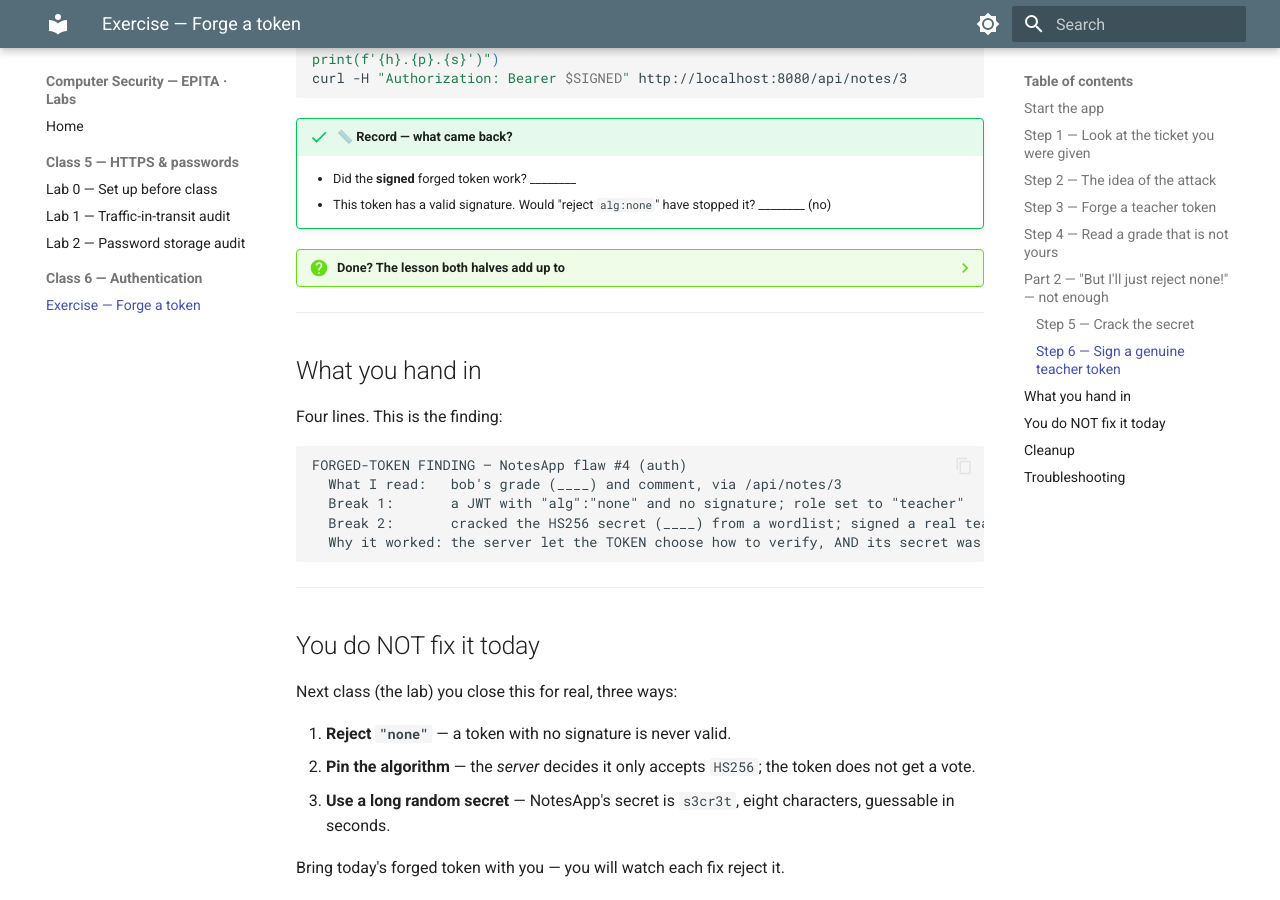
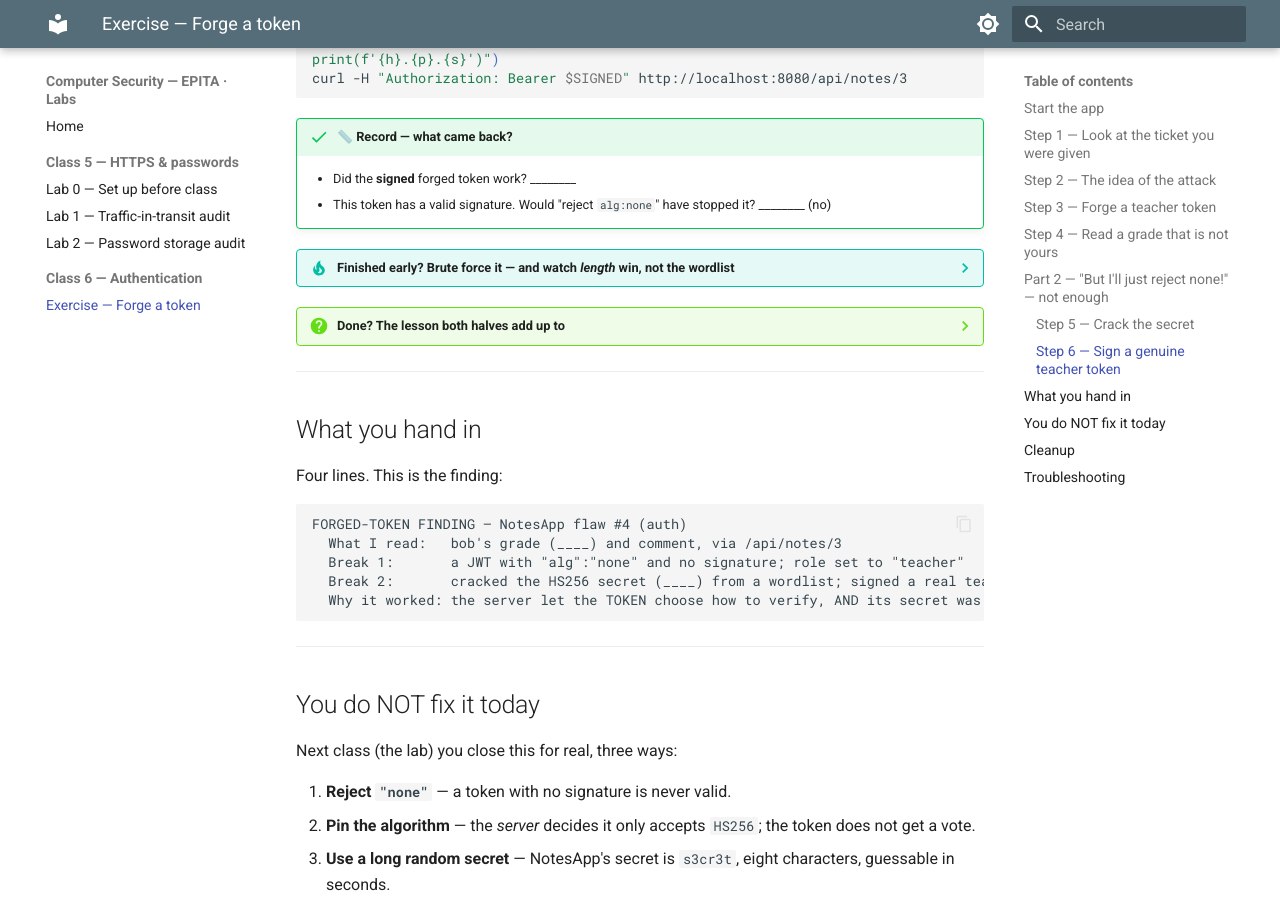
Before and after one commit to KristenPire/epita-security-labs, an MkDocs documentation site: the page built from docs/class6/forge-a-token.md, in a window 1280 px wide and 900 px high, scrolled down 4198 px. Built offline with MkDocs 1.6.1 and Material for MkDocs 9.7.7, drawn with Linux system fonts in a browser that asks for light colours; part of the change alters nothing that is shown.

Commit message:
Class 6: optional brute-force box — measure the length wall
Finished-early extra after the wordlist crack: times the laptop's real
guess rate and prints combinations/time per secret length, showing why
length (not the wordlist) is the real defense. Plus the hashcat mask as
the real-attacker version. No two-hour hang; it estimates, not grinds.

Co-Authored-By: Claude Opus 5 <noreply@anthropic.com>

````diff
--- a/docs/class6/forge-a-token.md
+++ b/docs/class6/forge-a-token.md
@@ -208,6 +208,60 @@ curl -H "Authorization: Bearer $SIGNED" http://localhost:8080/api/notes/3
     - Did the **signed** forged token work? ________
     - This token has a valid signature. Would "reject `alg:none`" have stopped it? ________ (no)
 
+??? tip "Finished early? Brute force it — and watch *length* win, not the wordlist"
+    The wordlist cracked `s3cr3t` in under a second — but only because it is a **word**. What if the
+    secret were random, with no word to look up? Then you must try **every combination**. That is
+    brute force, and its only enemy is **length**.
+
+    You don't need to actually finish cracking (you already have the secret). Instead, measure how
+    fast *your* laptop guesses, and let it print the time wall:
+
+    ```bash
+    python3 - <<'PY'
+    import hmac, hashlib, base64, itertools, string, time
+    tok = "PASTE_ALICE_REAL_TOKEN_FROM_STEP_1"
+    head_payload = ".".join(tok.split(".")[:2])
+    def b64(b): return base64.urlsafe_b64encode(b).rstrip(b"=").decode()
+
+    charset = string.ascii_lowercase + string.digits     # 36 characters: a-z 0-9
+    # Time a quick sample of real guesses to learn this laptop's rate.
+    N, t0 = 100_000, time.time()
+    for i, combo in enumerate(itertools.product(charset, repeat=6)):
+        if i >= N: break
+        b64(hmac.new("".join(combo).encode(), head_payload.encode(), hashlib.sha256).digest())
+    rate = N / (time.time() - t0)
+    print(f"this laptop guesses ~{rate:,.0f} secrets/second in Python\n")
+
+    for length in range(4, 13):
+        combos = len(charset) ** length
+        secs = combos / rate
+        if   secs < 120:      t = f"{secs:.0f} seconds"
+        elif secs < 7200:     t = f"{secs/60:.0f} minutes"
+        elif secs < 172800:   t = f"{secs/3600:.1f} hours"
+        elif secs < 3.15e7:   t = f"{secs/86400:.0f} days"
+        else:                 t = f"{secs/3.15e7:,.0f} years"
+        mark = "  <- s3cr3t is here" if length == 6 else ""
+        print(f"  {length:2d} random chars: {combos:>22,} combos  ->  {t}{mark}")
+    PY
+    ```
+
+    Read the output. `s3cr3t`'s length (6) is already **hours** in Python. Each extra character
+    multiplies the time by 36. By 12 characters it is **millions of years** — and a real key is 32.
+    The wordlist won only because `s3cr3t` was a dictionary word; against a long *random* secret,
+    neither attack ever finishes. **That is fix #3: long AND random.**
+
+    ??? note "How a real attacker does it (no install needed to read this)"
+        Pure Python is slow. A real attacker points **hashcat** at a GPU, which tries *billions* per
+        second — it would crack a 6-char secret like `s3cr3t` in seconds:
+
+        ```bash
+        # 16500 = JWT mode; -a 3 = brute force; ?a = any printable char, one per position
+        hashcat -m 16500 token.txt -a 3 ?a?a?a?a?a?a
+        ```
+
+        Same wall, just a faster wall-breaker. Length is still the only thing that saves you: add
+        characters and even a GPU runs out of time.
+
 ??? question "Done? The lesson both halves add up to"
     ??? success "The answer"
         `alg:none` and a weak secret are **two different holes**, and closing one leaves the
````
